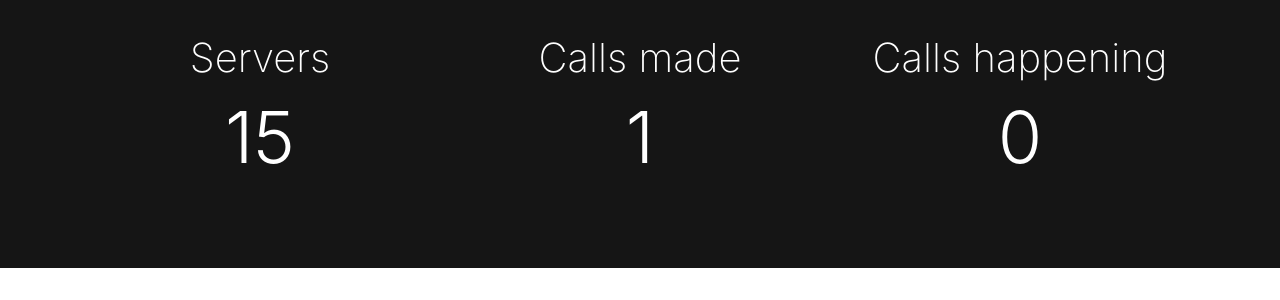
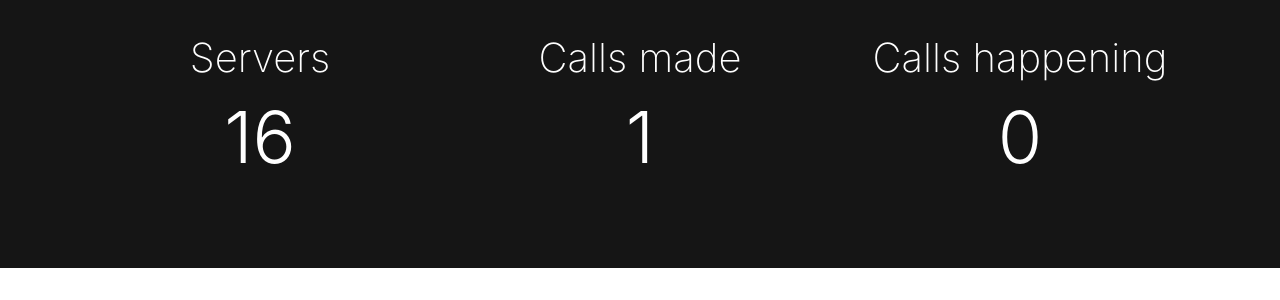
Before and after one commit to tumblenet/tnphone.tumblenet.ga, a Jekyll site: the page built from index.html, in a window 1280 px wide and 900 px high, scrolled down 443 px. Shown: the part 167-467 px from the top of the window. Built offline with Jekyll 4.4.1, drawn with Linux system fonts in a browser that asks for light colours; nearby versions of some CDN libraries.

Commit message:
Update Phones feed

```diff
--- a/_data/phones.json
+++ b/_data/phones.json
@@ -29,6 +29,6 @@
 		}
 	],
 	"callsMade": 1,
-	"servers": 15,
+	"servers": 16,
 	"currentCalls": 0
 }
```
